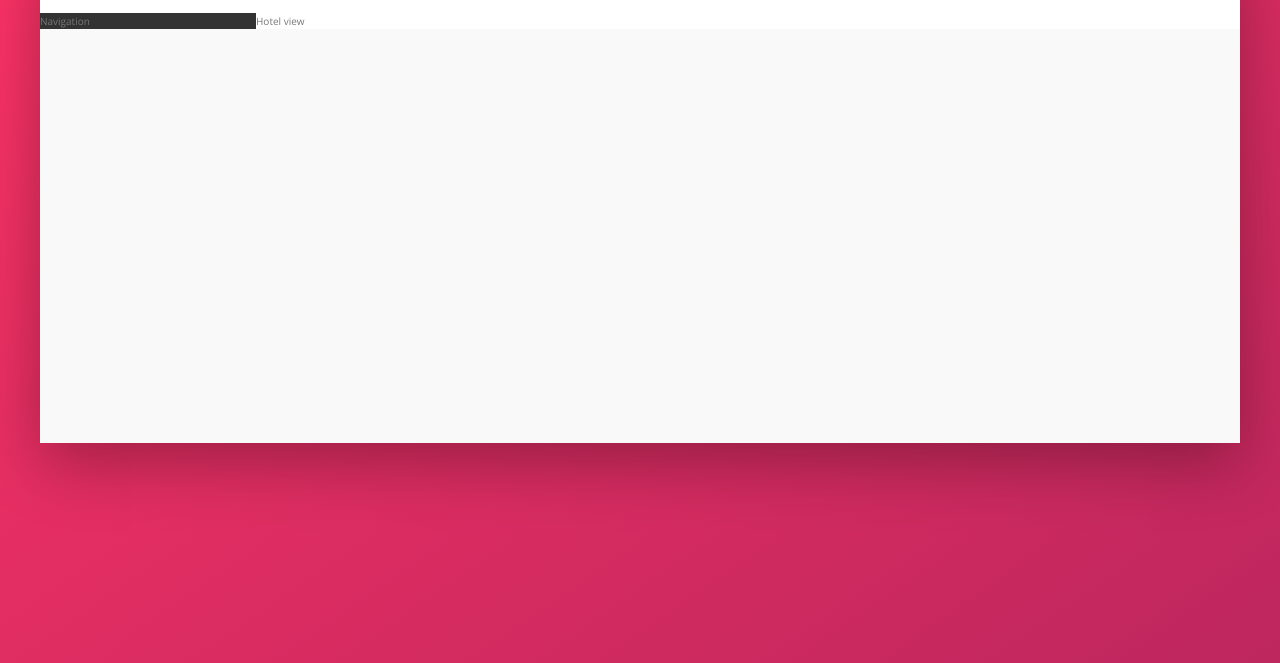
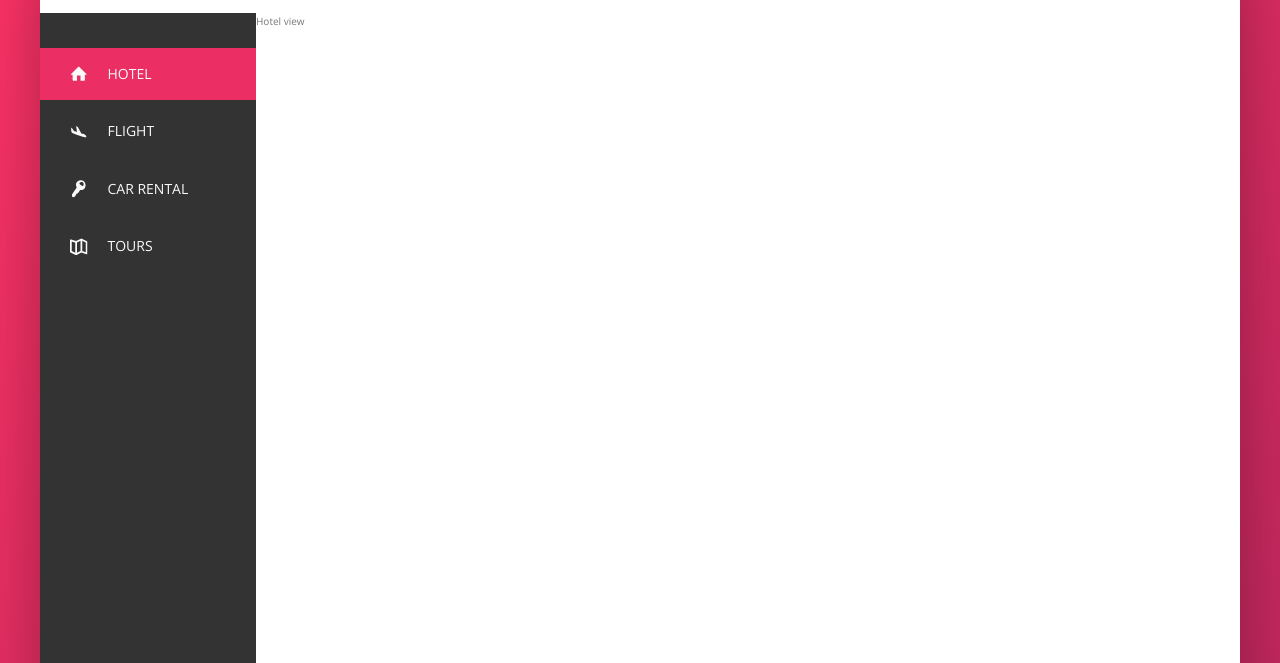
Before and after one commit to Xgiii/trillo, a website: page index.html in a window 1280 px wide. Shown: the part 137-800 px from the top of the page. Drawn offline with nearby package versions, Linux system fonts and the light colour scheme.

Commit message:
created sidebar

```diff
--- a/index.html
+++ b/index.html
@@ -16,10 +16,14 @@
   <body>
     <div class="container">
       <header class="header">
-        <img src="img/logo.png" alt="trillo logo" class="logo">
+        <img src="img/logo.png" alt="trillo logo" class="logo" />
 
         <form action="" class="search">
-            <input type="text" class="search__input" placeholder="Search hotels">
+          <input
+            type="text"
+            class="search__input"
+            placeholder="Search hotels"
+          />
           <button class="search__button">
             <svg class="search__icon">
               <use xlink:href="img/sprite.svg#icon-magnifying-glass"></use>
@@ -41,20 +45,58 @@
             <span class="user-nav__notification">13</span>
           </div>
           <div class="user-nav__user">
-                <img src="img/user.jpg" alt="user photo" class="user-nav__user-photo">
+            <img
+              src="img/user.jpg"
+              alt="user photo"
+              class="user-nav__user-photo"
+            />
             <span class="user-nav__user-name">Jonas</span>
           </div>
         </nav>
       </header>
 
-
       <div class="content">
         <nav class="sidebar">
-            Navigation
+          <ul class="side-nav">
+            <li class="side-nav__item side-nav__item--active">
+              <a href="#" class="side-nav__link">
+                <svg class="side-nav__icon">
+                  <use xlink:href="img/sprite.svg#icon-home"></use>
+                </svg>
+                <span>Hotel</span>
+              </a>
+            </li>
+            <li class="side-nav__item">
+              <a href="#" class="side-nav__link">
+                <svg class="side-nav__icon">
+                  <use xlink:href="img/sprite.svg#icon-aircraft-landing"></use>
+                </svg>
+                <span>Flight</span>
+              </a>
+            </li>
+            <li class="side-nav__item">
+              <a href="#" class="side-nav__link">
+                <svg class="side-nav__icon">
+                  <use xlink:href="img/sprite.svg#icon-key"></use>
+                </svg>
+                <span>Car rental</span>
+              </a>
+            </li>
+            <li class="side-nav__item">
+              <a href="#" class="side-nav__link">
+                <svg class="side-nav__icon">
+                  <use xlink:href="img/sprite.svg#icon-map"></use>
+                </svg>
+                <span>Tours</span>
+              </a>
+            </li>
+          </ul>
+
+          <div class="legal">
+            &copy; 2017 by trillo. All rights reserved.
+          </div>
         </nav>
-        <main class="hotel-view">
-            Hotel view
-        </main>
+        <main class="hotel-view">Hotel view</main>
       </div>
     </div>
   </body>
--- a/sass/_components.scss
+++ b/sass/_components.scss
@@ -110,3 +110,69 @@
     margin-right: 1rem;
   }
 }
+
+//SIDE NAVIGATION
+.side-nav {
+  font-size: 1.4rem;
+  list-style: none;
+  margin-top: 3.5rem;
+
+  &__item {
+    position: relative;
+
+    &:not(:last-child) {
+      margin-bottom: 0.5rem;
+    }
+  }
+
+  &__item::before {
+    content: '';
+    position: absolute;
+    top: 0;
+    left: 0;
+    height: 100%;
+    width: 3px;
+    background-color: var(--color-primary);
+    transform: scaleY(0);
+    transition: transform 0.2s, width 0.4s cubic-bezier(1, 0, 0, 1) 0.2s,
+      background-color 0.1s;
+  }
+
+  &__item:hover::before,
+  &__item--active::before {
+    transform: scaleY(1);
+    width: 100%;
+  }
+
+  &__item:active::before {
+    background-color: var(--color-primary-light);
+  }
+
+  &__link {
+    color: var(--color-grey-light-1);
+    text-decoration: none;
+    text-transform: uppercase;
+    display: block;
+    position: relative;
+    z-index: 10;
+    padding: 1.5rem 3rem;
+
+    display: flex;
+    align-items: center;
+  }
+
+  &__icon {
+    width: 1.75rem;
+    height: 1.75rem;
+    margin-right: 2rem;
+    fill: currentColor;
+  }
+}
+
+//LEGAL TEXT
+.legal {
+  font-size: 1.2rem;
+  color: var(--color-grey-light-4);
+  text-align: center;
+  padding: 2.5rem;
+}
--- a/sass/_layout.scss
+++ b/sass/_layout.scss
@@ -26,9 +26,15 @@
   background-color: var(--color-grey-dark-1);
 
   flex: 0 0 18%;
+
+  display: flex;
+  flex-direction: column;
+  justify-content: space-between;
 }
 
 .hotel-view {
   background-color: #fff;
   flex: 1;
+
+  height: 80rem;
 }
```
Also changed, not shown: css/style.css, 1 other file. Lines whose indentation alone changed are shown as unchanged.
